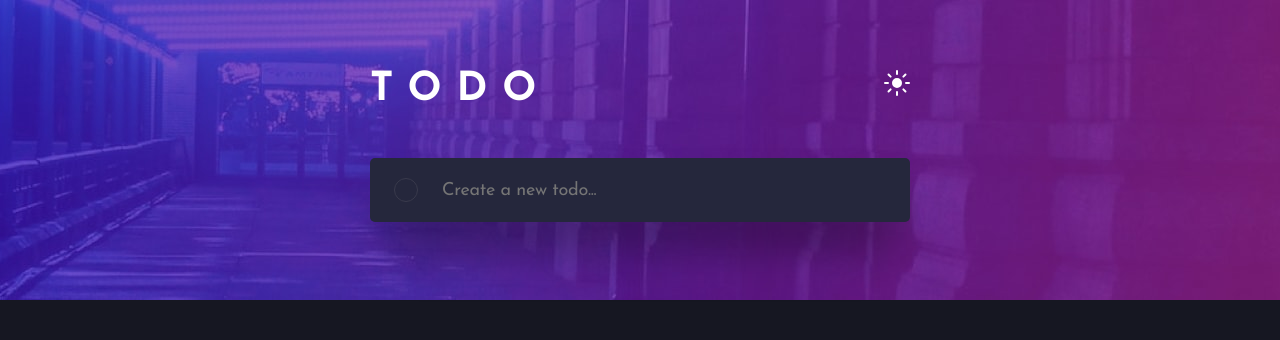
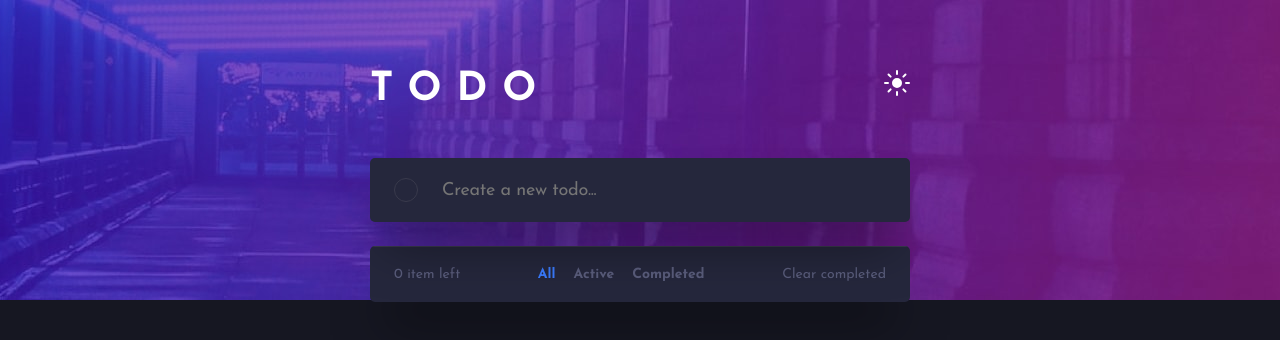
Before and after one commit to Jesuloba-world/todo-app-fm, a React (Create React App) app: page / in a window 1280 px wide. Shown: the top 340 px of the page. Built offline with nearby package versions, Linux system fonts and the light colour scheme.

Commit message:
TodoPanel completed and styled

```diff
--- a/package.json
+++ b/package.json
@@ -9,11 +9,14 @@
     "@types/jest": "^26.0.23",
     "@types/node": "^12.20.14",
     "@types/react": "^17.0.9",
+    "@types/react-custom-scrollbars": "^4.0.7",
     "@types/react-dom": "^17.0.6",
     "react": "^17.0.2",
+    "react-custom-scrollbars": "^4.2.1",
     "react-dom": "^17.0.2",
     "react-scripts": "4.0.3",
     "typescript": "^4.3.2",
+    "uuid": "^8.3.2",
     "web-vitals": "^1.1.2"
   },
   "scripts": {
@@ -41,6 +44,7 @@
     ]
   },
   "devDependencies": {
+    "@types/uuid": "^8.3.0",
     "node-sass": "^6.0.0"
   }
 }
--- a/src/components/TodoList/TodoList.tsx
+++ b/src/components/TodoList/TodoList.tsx
@@ -1,7 +1,9 @@
 import React from "react";
+// import { Scrollbars } from "react-custom-scrollbars";
 
 import TodoItem from "./TodoItem/TodoItem";
 import todoItem from "../../models/todoItem.model";
+import TodoPanel from "../TodoPanel/TodoPanel";
 
 interface props {
 	items: todoItem[];
@@ -11,6 +13,14 @@ interface props {
 }
 
 const TodoList: React.FC<props> = (props) => {
+	const numberOfItemsLeft: number = props.items.filter(
+		(item) => item.completed !== true
+	).length;
+
+	const numberOfCompleted: number = props.items.filter(
+		(item) => item.completed === true
+	).length;
+
 	return (
 		<div className={`todoList todoList--dark__${props.isDark}`}>
 			<ul>
@@ -26,6 +36,11 @@ const TodoList: React.FC<props> = (props) => {
 					/>
 				))}
 			</ul>
+			<TodoPanel
+				isDark={props.isDark}
+				numberOfItemsLeft={numberOfItemsLeft}
+				numberOfCompleted={numberOfCompleted}
+			/>
 		</div>
 	);
 };
--- /dev/null
+++ b/src/components/TodoPanel/TodoPanel.tsx
@@ -0,0 +1,30 @@
+interface props {
+	isDark: Boolean;
+	numberOfItemsLeft: number;
+	numberOfCompleted: number;
+}
+
+const TodoPanel: React.FC<props> = (props) => {
+	const { numberOfItemsLeft } = props;
+
+	return (
+		<div
+			className={`TodoPanel ${!props.isDark ? "TodoPanel--light" : null}`}
+		>
+			<p>
+				{numberOfItemsLeft} item{numberOfItemsLeft > 1 ? "s" : null}{" "}
+				left
+			</p>
+			<div className={`TodoPanel--displayControls`}>
+				<p className={`TodoPanel--displayControls__blue`}>All</p>
+				<p className={`TodoPanel--displayControls__normal`}>Active</p>
+				<p className={`TodoPanel--displayControls__normal`}>
+					Completed
+				</p>
+			</div>
+			<p className={`TodoPanel--clearCompleted`}>Clear completed</p>
+		</div>
+	);
+};
+
+export default TodoPanel;
--- a/src/containers/Todo/Todo.tsx
+++ b/src/containers/Todo/Todo.tsx
@@ -1,4 +1,5 @@
 import React, { useState } from "react";
+import { v4 as uniqueId } from "uuid";
 
 import AppName from "../../components/AppName/AppName";
 import ToggleDark from "../../components/ToggleDark/ToggleDark";
@@ -17,7 +18,7 @@ const Todo: React.FC<todoProps> = (props) => {
 	const todoInputHandler = (text: string) => {
 		setTodoItems((prev) => [
 			...prev,
-			{ id: Math.random().toString(), completed: false, todo: text },
+			{ id: uniqueId(), completed: false, todo: text },
 		]);
 	};
 
--- a/src/sass/components/_todoList.scss
+++ b/src/sass/components/_todoList.scss
@@ -1,11 +1,12 @@
 .todoList {
-	max-height: 32rem;
+	max-height: 32rem !important;
+	width: 100%;
 	margin-top: 2.4rem;
 
 	box-shadow: 0px 35px 50px -15px rgba(0, 0, 0, 0.5);
 	border-radius: 5px;
-	overflow: auto;
-	overflow-x: hidden;
+	overflow: auto !important;
+	overflow-x: hidden !important;
 
 	& ul {
 		list-style: none;
--- /dev/null
+++ b/src/sass/components/_todoPanel.scss
@@ -0,0 +1,61 @@
+.TodoPanel {
+	padding: 2rem 2.4rem;
+	border-top: 1px solid $veryDarkerGrayishBlue;
+	font-size: 1.4rem;
+
+	display: flex;
+	justify-content: space-between;
+
+	& p {
+		color: hsl(235, 16%, 42%);
+	}
+
+	&--displayControls {
+		display: flex;
+
+		& p {
+			font-weight: bold;
+			cursor: pointer;
+
+			&:not(:last-child) {
+				margin-right: 1.8rem;
+			}
+		}
+
+		&__blue {
+			color: $brightBlue !important;
+		}
+
+		&__normal {
+			&:hover {
+				color: $lighterGrayishBlue;
+			}
+		}
+	}
+
+	&--clearCompleted {
+		cursor: pointer;
+
+		&:hover {
+			color: $lighterGrayishBlue;
+		}
+	}
+
+	&--light {
+		& p {
+			color: $darkGrayishBlue;
+		}
+
+		& .TodoPanel--displayControls__normal {
+			&:hover {
+				color: $veryDarkGrayishBlue;
+			}
+		}
+
+		& .TodoPanel--clearCompleted {
+			&:hover {
+				color: $veryDarkGrayishBlue;
+			}
+		}
+	}
+}
--- a/src/sass/index.scss
+++ b/src/sass/index.scss
@@ -14,3 +14,4 @@
 @import "./components/todoInput";
 @import "./components/todoList";
 @import "./components/todoItem";
+@import "./components/todoPanel";
```
Also changed, not shown: 1 other file (tests, documents, lock files or other folders).
